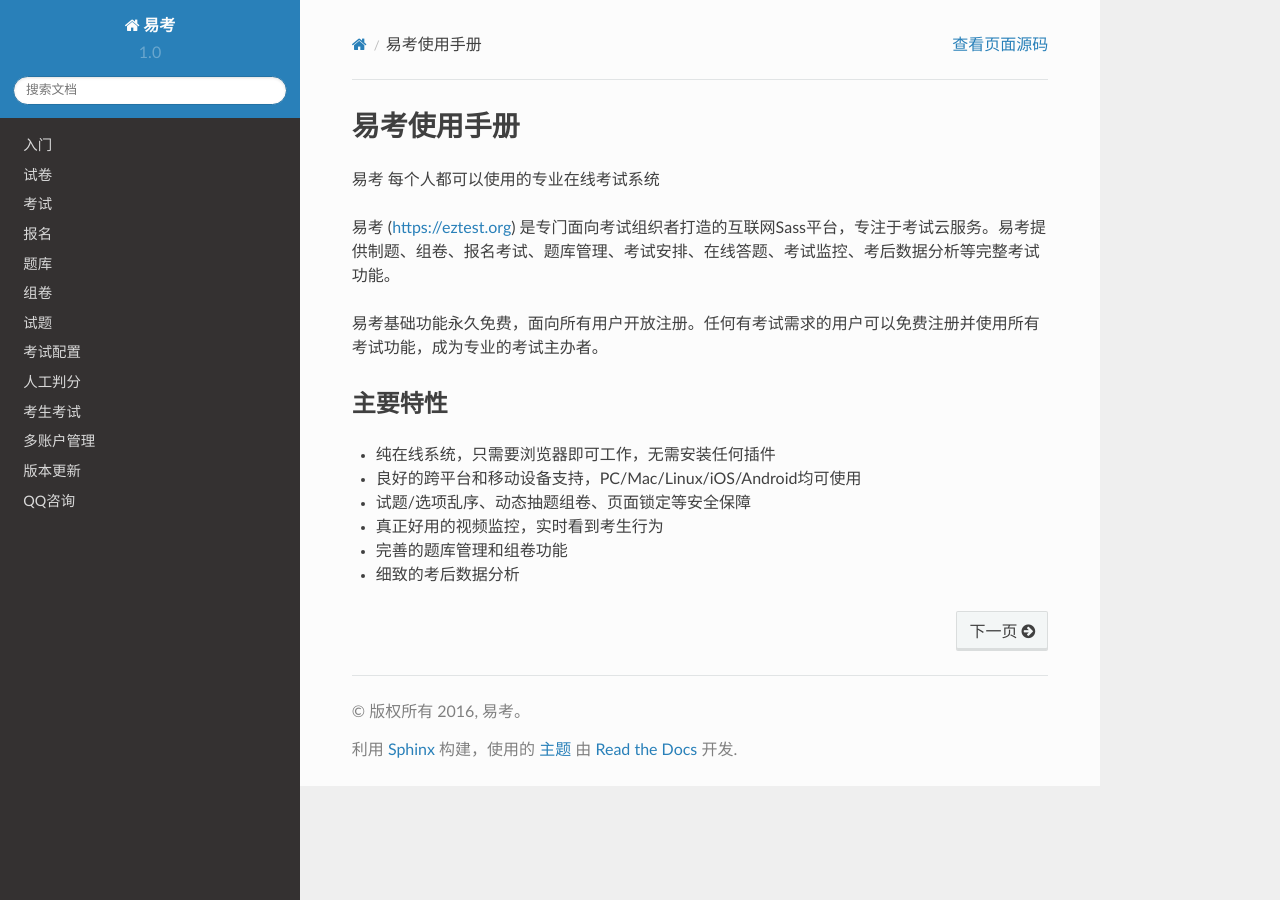
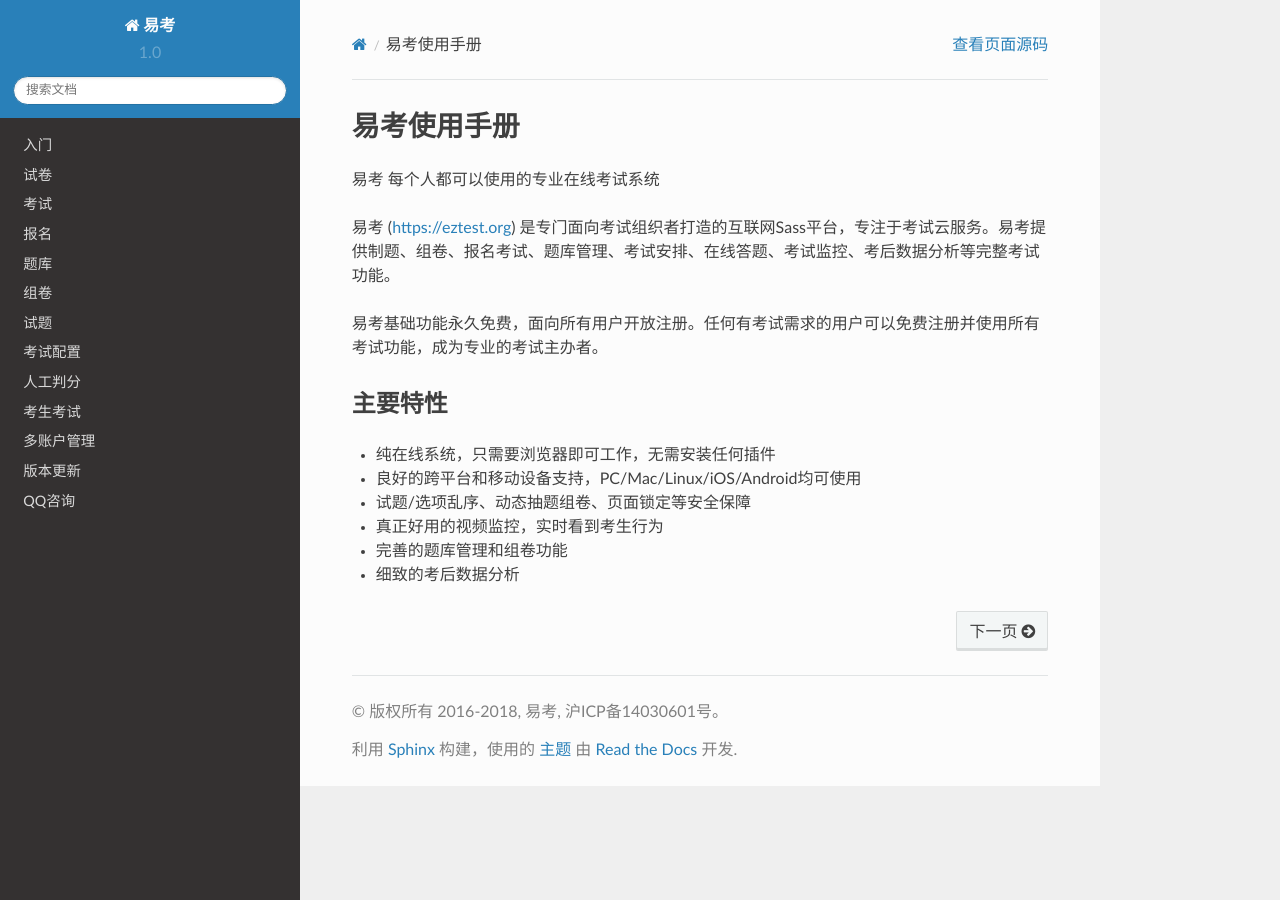
Before and after one commit to yaozhifeng/eztest_doc, a Sphinx documentation site: the page built from docs/source/index.rst, in a window 1280 px wide. Built offline with Sphinx 7.4.7 and the Read the Docs theme 2.0.0, drawn with Linux system fonts in a browser that asks for light colours.

Commit message:
copyright

```diff
--- a/docs/source/conf.py
+++ b/docs/source/conf.py
@@ -49,7 +49,7 @@
 
 # General information about the project.
 project = u'易考'
-copyright = u'2016, 易考'
+copyright = u'2016-2018, 易考, 沪ICP备14030601号'
 author = u'ATA'
 
 # The version info for the project you're documenting, acts as replacement for
```
Also changed, not shown: docs/source/_static/00-1.png.
